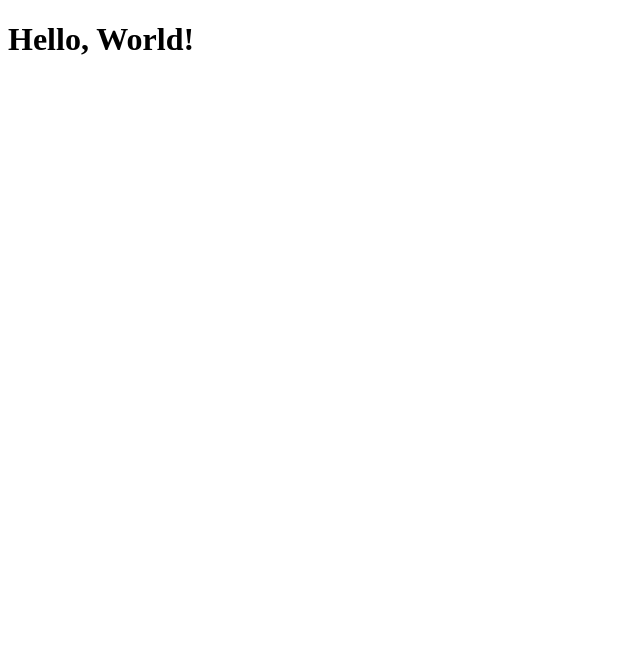
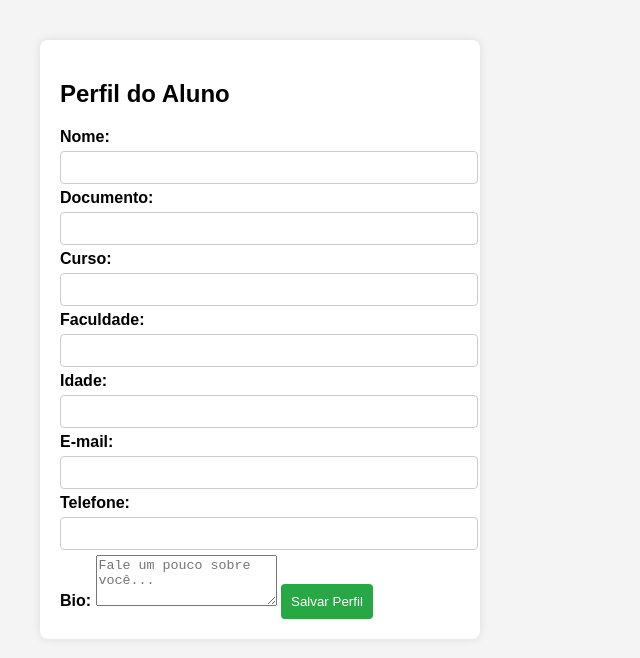
Before and after one commit to aa-abnerandrade/pagina-aluno, a plain HTML site: page index.html in a window 1280 px wide. Shown: the whole page, without its empty margins (0-640 px from the left). Drawn offline with Linux system fonts and the light colour scheme.

```diff
--- a/index.html
+++ b/index.html
@@ -3,9 +3,74 @@
 <head>
     <meta charset="UTF-8">
     <meta name="viewport" content="width=device-width, initial-scale=1.0">
-    <title>Olá, Mundo!</title>
+    <title>Perfil do Aluno</title>
+    <style>
+        body {
+            font-family: Arial, sans-serif;
+            margin: 20px;
+            padding: 20px;
+            background-color: #f4f4f4;
+        }
+        .container {
+            max-width: 400px;
+            background: white;
+            padding: 20px;
+            border-radius: 8px;
+            box-shadow: 0 0 10px rgba(0, 0, 0, 0.1);
+        }
+        label {
+            font-weight: bold;
+        }
+        input, select {
+            width: 100%;
+            padding: 8px;
+            margin: 5px 0;
+            border: 1px solid #ccc;
+            border-radius: 4px;
+        }
+        button {
+            background-color: #28a745;
+            color: white;
+            padding: 10px;
+            border: none;
+            border-radius: 4px;
+            cursor: pointer;
+        }
+        button:hover {
+            background-color: #218838;
+        }
+    </style>
 </head>
 <body>
-    <h1>Hello, World!</h1>
+    <div class="container">
+        <h2>Perfil do Aluno</h2>
+        <form>
+            <label for="nome">Nome:</label>
+            <input type="text" id="nome" name="nome" required>
+
+            <label for="documento">Documento:</label>
+            <input type="text" id="documento" name="documento" required>
+
+            <label for="curso">Curso:</label>
+            <input type="text" id="curso" name="curso" required>
+
+            <label for="faculdade">Faculdade:</label>
+            <input type="text" id="faculdade" name="faculdade" required>
+
+            <label for="idade">Idade:</label>
+            <input type="number" id="idade" name="idade" required>
+
+            <label for="email">E-mail:</label>
+            <input type="email" id="email" name="email" required>
+
+            <label for="telefone">Telefone:</label>
+            <input type="tel" id="telefone" name="telefone">
+
+            <label for="bio">Bio:</label>
+            <textarea id="bio" name="bio" rows="3" placeholder="Fale um pouco sobre você..."></textarea>
+
+            <button type="submit">Salvar Perfil</button>
+        </form>
+    </div>
 </body>
 </html>
```
